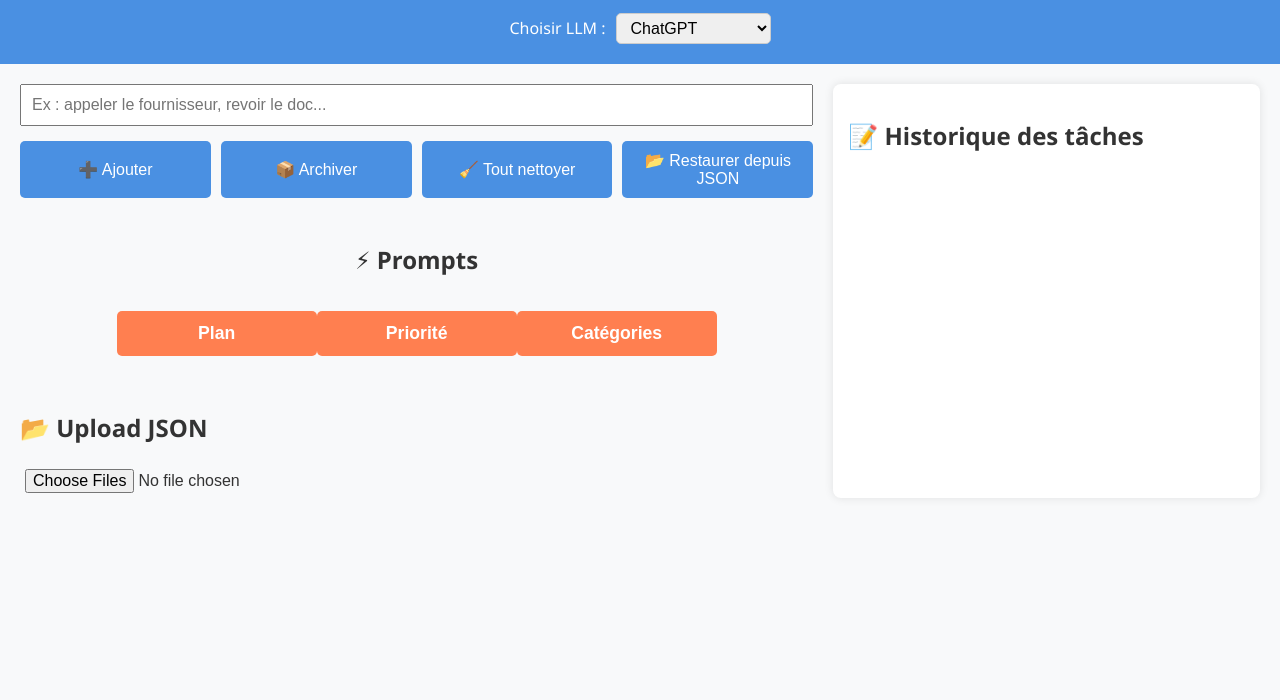
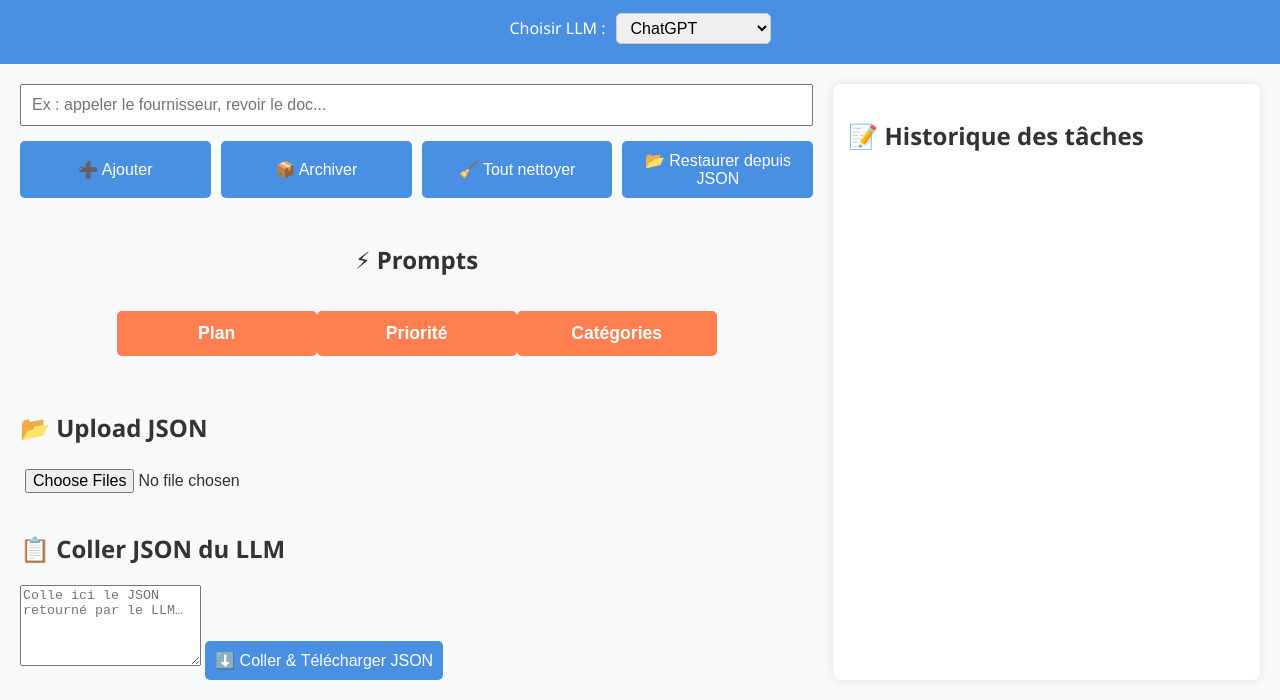
Before and after one commit to b33n-tech/exo-cog-part1-1, a plain HTML site: page index.html in a window 1280 px wide. Shown: the part 131-831 px from the top of the page. Before the commit the page ends 800 px from the top, so only its background shows below. Drawn offline with Linux system fonts and the light colour scheme.

Commit message:
Update index.html

```diff
--- a/index.html
+++ b/index.html
@@ -3,7 +3,7 @@
 <head>
   <meta charset="UTF-8">
   <meta name="viewport" content="width=device-width, initial-scale=1.0">
-  <title>Mini Dashboard Tâches + Commentaires V2</title>
+  <title>Mini Dashboard Tâches + Commentaires V3</title>
   <link rel="stylesheet" href="style.css">
 </head>
 <body>
@@ -40,9 +40,17 @@
         <div id="promptsContainer"></div>
       </div>
 
+      <!-- Upload JSON -->
       <div class="upload-panel">
         <h2>📂 Upload JSON</h2>
         <input type="file" id="uploadJson" multiple accept=".json">
+      </div>
+
+      <!-- Coller JSON depuis LLM -->
+      <div class="paste-json-panel">
+        <h2>📋 Coller JSON du LLM</h2>
+        <textarea id="llmJsonInput" placeholder="Colle ici le JSON retourné par le LLM…" rows="5"></textarea>
+        <button id="pasteDownloadBtn">⬇️ Coller & Télécharger JSON</button>
       </div>
     </section>
 
```
